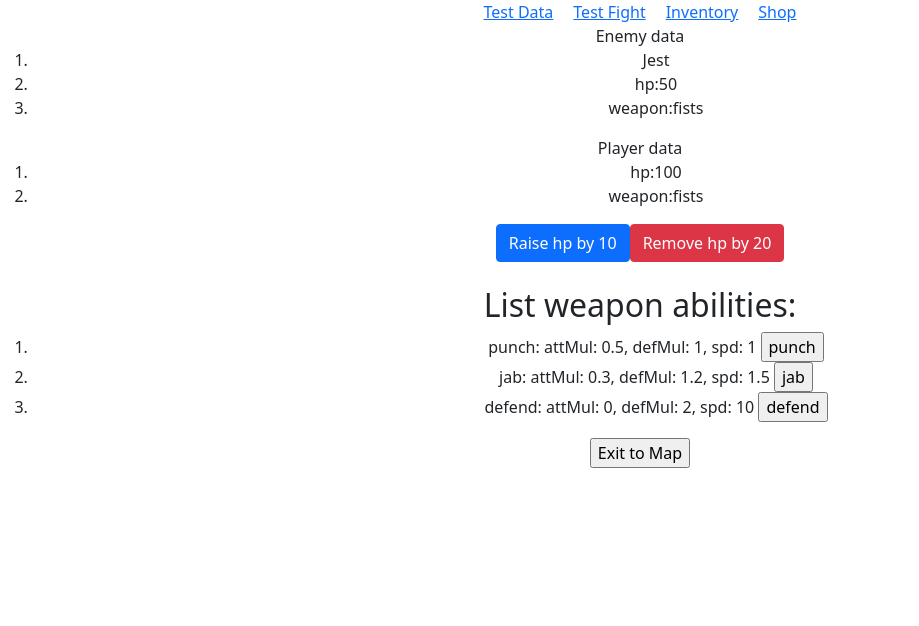
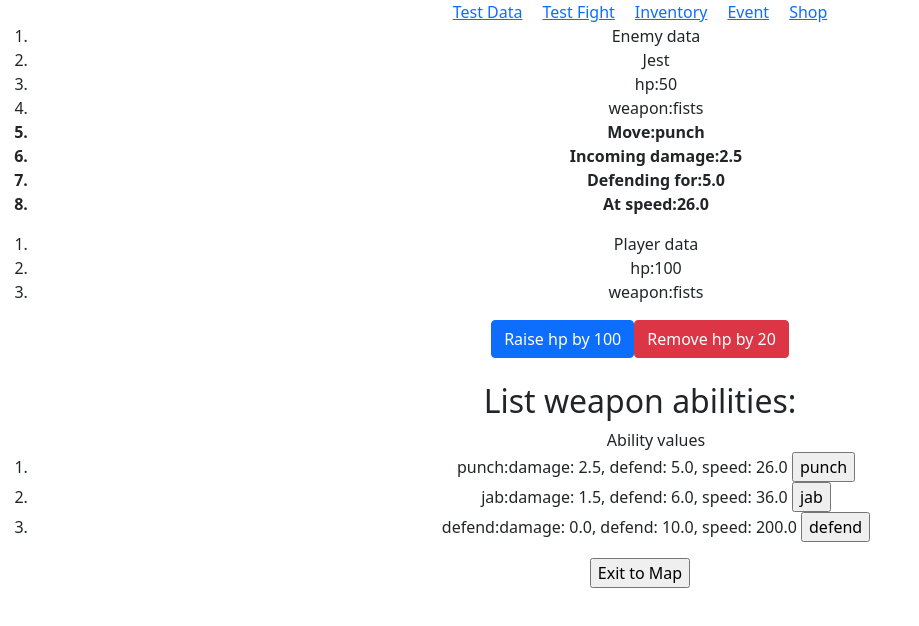
Before and after one commit to TimothyShepherd/Textbased-Adventure-Game, a React (Create React App) app: page /test_fight in a window 1280 px wide. Shown: the top 626 px of the page, without its empty margins (0-919 px from the left). Built offline with nearby package versions, Linux system fonts and the light colour scheme.

Commit message:
Fights working as of now

```diff
--- a/src/App.js
+++ b/src/App.js
@@ -9,6 +9,7 @@ import {
   Link
 } from "react-router-dom";
 import { Inv } from './Pages/Inventory';
+import { Evt } from './Pages/Events';
 import { Shop } from './Pages/Shop';
 function App() {
 
@@ -19,12 +20,14 @@ function App() {
     <Link className="links" to="/test_data">Test Data</Link>
     <Link className="links" to="/test_fight">Test Fight</Link>
     <Link className="links" to="/inventory">Inventory</Link>
+    <Link className="links" to="/event">Event</Link>
     <Link className="links" to="/shop">Shop</Link>
         <Routes>
 
           <Route path="/test_data" element={<Par />} />
           <Route path="/test_fight" element={<MockFight />} />
           <Route path="/inventory" element={<Inv/>} />
+          <Route path="/event" element={<Evt/>} />
           <Route path="/shop" element={<Shop/>} />
         </Routes>
      </Router>
--- a/src/Components/Parent.js
+++ b/src/Components/Parent.js
@@ -25,6 +25,7 @@ export function Par()  {
 
     function setEnemy(e){
         dispatch({ type: 'setEnemy', payload: e.target.value })
+        dispatch({ type: 'tile', payload: "enemy" })
     }
 
     return (
--- /dev/null
+++ b/src/Components/characterInfo.js
@@ -0,0 +1,88 @@
+import { useDispatch, useSelector } from "react-redux";
+import BTNOutput from './TypeScript Start/Output';
+
+//Define a component that will use dispatcher
+//Note we require an import
+const Info = () => {
+    const state = useSelector(state => state);
+    const                          items = state.items;
+
+    const player = state.player;
+    const abilities = state.abilities;
+    const currentWeapon = state.player.currentWeapon;
+    const currentWeaponStats = {...items[currentWeapon],skills: items[currentWeapon].skills.length}
+    const inventory = player.inventory;
+    const potions = state.potions;
+
+    //Dispatch actually SENDS AN OBJECT
+    //TYPE is a KEY with : 'VALUE'
+    //You can put as much data as you like.
+    const dispatch = useDispatch();
+    //increase and decrease gold
+
+    //Add XP by value
+    const weaponSelect = (e) => {
+        //let x = document.getElementById("weapon")
+        let x = e.target.value
+        dispatch({ type: 'weaponSelect', payload: x })
+    }
+
+    const usePotion=(e)=>{
+
+
+        let name = e.target.name
+        if(player.potions[name]>0){
+        dispatch({ type: 'hpInc', payload: potions[name] })
+        dispatch({ type: 'removePotion', payload: name, quantity:1 })
+        }
+
+
+    }
+
+    return (
+        <div >
+             <h1>
+                Hp: {player.hp}
+            </h1>
+
+
+
+                Gold earned: {state.gold}
+
+            <br/>
+                         Current Level: {player.xp.level}
+
+            <br/>
+
+                Current amount of XP (leves on 100): {player.xp.number}
+
+            <h1>Your current weapon is: {player.currentWeapon}</h1>
+            <select onChange={weaponSelect} value={currentWeapon} id="weapon">
+                {
+                    Object.keys(inventory).map((weapon) =>
+                        <option key={weapon} value={weapon}>{weapon}</option>
+                    )}
+            </select>
+            <h2>Current weapon stats: </h2><ol>{
+                Object.keys(currentWeaponStats).map((key) =>
+                    <li key={key}>{key}: {currentWeaponStats[key]}</li>
+                )}
+            </ol>
+
+            <h2>List weapon abilities: </h2><ol>
+                {items[currentWeapon].skills.map((c) => <li key={c}>{"\t"+c+":"+Object.keys(abilities[c]).map((multiplier) => "\t" + multiplier + ": " + abilities[c][multiplier])}</li>
+                )
+                    //my.map((c)=>console.log(Object.keys(abilities[c]).map((multiplier)=>console.log(multiplier+": "+abilities[c][multiplier]))))
+                }
+
+            </ol>
+                <h2>Current Potions:</h2>
+                <div><ol>{Object.keys(player.potions).map((key)=><li>{key}:{player.potions[key]}<button name = {key} onClick={usePotion}>USE</button></li>)}</ol></div>
+
+
+        </div>
+    )
+
+}
+
+export default Info;
--- /dev/null
+++ b/src/Pages/Events.js
@@ -0,0 +1,23 @@
+import {React,useEffect} from 'react';
+
+
+import { useNavigate } from 'react-router-dom';
+import { useSelector, useDispatch } from "react-redux";
+import Info from '../Components/characterInfo.js';
+
+export function Evt()  {
+    const navigate = useNavigate();
+    const state = useSelector(state => state)
+
+    const next = ()=>{
+        navigate("/test_fight")
+    }
+
+
+    return (
+        <div>
+            <h2 className="App-header">An Event has ocurred</h2>
+                <input type="button" value="Continue" onClick={next}/>
+        </div>
+    )
+}
--- a/src/Pages/Inventory.js
+++ b/src/Pages/Inventory.js
@@ -1,8 +1,9 @@
 import {React,useEffect} from 'react';
 
-import Options2 from '../Components/moreOptions.js';
+
 import { useNavigate } from 'react-router-dom';
 import { useSelector, useDispatch } from "react-redux";
+import Info from '../Components/characterInfo.js';
 
 export function Inv()  {
     const navigate = useNavigate();
@@ -23,7 +24,7 @@ export function Inv()  {
             <h2 className="App-header">This set of buttons change conditions and send you to fight "Auto redirection based on conditions"</h2>
                 <input type="button" value="redirect to fight -if- its present" onClick={redirectFight}/>
                 <input type="button" value="redirect to Shop -if- its present" onClick={redirectShop}/>
-            <Options2/>
+            <Info/>
         </div>
     )
 }
--- a/src/Pages/Mock_fight.js
+++ b/src/Pages/Mock_fight.js
@@ -1,10 +1,10 @@
-import {React,useEffect,useState} from 'react';
+import { React, useEffect, useState } from 'react';
 import { useDispatch, useSelector } from "react-redux";
 import { useNavigate } from 'react-router-dom';
 
-export function MockFight(props)  {
+export function MockFight(props) {
     console.log("Mock Fight Rendered")
-    const state = useSelector(state=>state)
+    const state = useSelector(state => state)
     const player = state.player;
     const enemy = state.enemies.current;
     const navigate = useNavigate();
@@ -13,71 +13,149 @@ export function MockFight(props)  {
     const abilities = state.abilities;
     useEffect(() => {
         // Update the document title using the browser API
-        if(player.currentTile=="none"){
+        if (player.currentTile == "none") {
             navigate('/test_data');
         }
-      },[player]);
+    }, [player]);
 
-    const mapExit = ()=>{
+    const mapExit = () => {
         dispatch({ type: 'tile', payload: "none" })
     }
-    const hpInc=()=>{
-        dispatch({ type: 'hpInc', payload: 15 })
+    const hpInc = () => {
+        dispatch({ type: 'hpInc', payload: 100 })
     }
 
-    const hpDec=()=>{
+    const hpDec = () => {
         dispatch({ type: 'hpDec', payload: 20 })
     }
 
-    const action=(e)=>{
+    const action = (e) => {
         //as String
         let current = e.target.value
-        let att = items[player.currentWeapon].att
-        let attMul = abilities[current].attMul
-        let damage = attMul*att
-        let newhp = ((enemy.hp-damage)).toFixed()
+        let plyrSPD = speed(player.currentWeapon, current)
+        let enemySPD = speed(enemy.weapon, items[enemy.weapon].skills[enemy.ability])
+
+            //Returns the new total HP
+        let newhp = damageToEnemy(current)
+        newhp = parseInt(newhp).toFixed(1)
         let newxp = enemy.xp
-        if(newhp<=0){
+        if (newhp <= 0) {
             newhp = 0
             dispatch({ type: 'addXp', payload: enemy.xp })
             dispatch({ type: 'addGold', payload: enemy.gold })
             newxp = 0;
+            dispatch({ type: 'tile', payload: "none" })
         }
-        let newenemy=({...enemy,hp:newhp,xp:newxp})
+
+        let newenemy = ({ ...enemy, hp: newhp, xp: newxp })
+
         dispatch({ type: 'dmgEnemy', payload: newenemy })
+        dispatch({ type: 'setEnemyMove' });
 
+        let playerDmg = damageToPlayer();
+
+        //Does defense apply? Must be done this exact way, comparing the values directly sometimes causes java to -mess up-
+        //in the following absurd way: "5<4 is true"
+        let difference = (plyrSPD-enemySPD)
+        if (difference >= 0) {
+            playerDmg = playerDmg - defense(player.currentWeapon, current);
+        }
+        //least amount of damage
+        if (playerDmg < 0) {
+            playerDmg = 1;
+        }
+        console.log(playerDmg)
+
+
+        dispatch({ type: 'hpDec', payload: playerDmg })
+
+    }
+
+    function damageToEnemy(current) {
+        let att = items[player.currentWeapon].att
+        let attMul = abilities[current].attMul
+        let damage = attMul * att
+
+        let plyrSPD = speed(player.currentWeapon, current)
+        let enemySPD = speed(enemy.weapon, items[enemy.weapon].skills[enemy.ability])
+        if(enemySPD>plyrSPD){
+            damage = damage - defense(enemy.weapon, items[enemy.weapon].skills[enemy.ability])
+        }
+
+        if(damage<0){
+            damage=2;
+        }
+
+        let newhp = ((enemy.hp - damage)).toFixed(1)
+
+
+
+        return newhp;
+    }
+
+    function damageToPlayer() {
+        let att = items[enemy.weapon].att
+        let attMul = abilities[items[enemy.weapon].skills[enemy.ability]].attMul
+        let damage = attMul * att
+        return (damage).toFixed(1);
+    }
+
+    //weapon name
+    //ability name
+    function damage(weapon, ability) {
+        let att = items[weapon].att
+        let mul = abilities[ability].attMul
+        return (att * mul).toFixed(1)
+    }
+
+    function defense(weapon, ability) {
+        let def = items[weapon].def
+        let mul = abilities[ability].defMul
+        return (def * mul).toFixed(1)
+    }
+
+    function speed(weapon, ability) {
+        return (items[weapon].spd * abilities[ability].spd).toFixed(1)
     }
 
     return (
         <div>
             <div className="enemy">
-                Enemy data
                 <ol>
+                    <li>Enemy data </li>
+
                     <li>{enemy.name}</li>
                     <li>hp:{enemy.hp}</li>
                     <li>weapon:{enemy.weapon}</li>
+                    <b> <li>Move:{items[enemy.weapon].skills[enemy.ability]}</li></b>
+                    <b> <li>Incoming damage:{damageToPlayer()}</li></b>
+                    <b> <li>Defending for:{defense(enemy.weapon, items[enemy.weapon].skills[enemy.ability])}</li></b>
+                    <b> <li>At speed:{speed(enemy.weapon, items[enemy.weapon].skills[enemy.ability])}</li></b>
                 </ol>
             </div>
             <div className="player">
-            Player data
                 <ol>
+                    <li>Player data </li>
+
                     <li>hp:{player.hp}</li>
                     <li>weapon:{player.currentWeapon}</li>
                 </ol>
             </div>
-            <button onClick={hpInc} className="btn btn-primary"> Raise hp by 10</button>
+            <button onClick={hpInc} className="btn btn-primary"> Raise hp by 100</button>
             <button onClick={hpDec} className="btn btn-danger"> Remove hp by 20</button><br /><br />
             <h2>List weapon abilities: </h2><ol>
-                {items[player.currentWeapon].skills.map((c) => <li key={c}>{"\t"+c+":"+Object.keys(abilities[c]).map((multiplier) =>  "\t" + multiplier + ": " + abilities[c][multiplier])}
+                Ability values
+                {items[player.currentWeapon].skills.map((c) => <li key={c}>{"\t" + c + ":" + "damage: " + damage(player.currentWeapon, c) + ", defend: " + defense(player.currentWeapon, c) + ", speed: " + speed(player.currentWeapon, c)}
                     &nbsp;<input type="button" value={c} onClick={action} /></li>
 
                 )
 
                 }
 
+
             </ol>
 
-            <input type="button" value="Exit to Map" onClick={mapExit}/>
+            <input type="button" value="Exit to Map" onClick={mapExit} />
         </div>
     )
 }
--- a/src/Pages/Shop.js
+++ b/src/Pages/Shop.js
@@ -10,6 +10,7 @@ export function Shop()  {
     const state = useSelector(state => state)
     const player = state.player;
     const itemsState = state.items;
+    const potions = state.potions
     const [item, setItems] = useState({...itemsState,sword:{...itemsState.sword,random:(Math.floor(Math.random() * (41 - 20) + 20))},
                                                     axe:{...itemsState.axe,random:(Math.floor(Math.random() * (41 - 20) + 20))},
                                                     knife:{...itemsState.knife,random:(Math.floor(Math.random() * (41 - 20) + 20))},
@@ -24,27 +25,54 @@ export function Shop()  {
     const redirect = ()=>{
         navigate("/inventory")
     }
-    console.log(item)
+   // console.log(item)
 
     const hpInc=()=>{
-        //15 is base for heal while sleeping
-        dispatch({ type: 'hpInc', payload: 30 })
-        dispatch({ type: 'removeGold', payload: 10 })
+
+       //Order matters: Guard Operator
+        if(player.hp<100&&removeGold(10)){
+            dispatch({ type: 'hpInc', payload: 30 })
+        }
+
     }
-    const getRandomArbitrary=()=> {
-        let max = 41;
-        let min = 15;
-        console.log(max)
-        console.log(min)
-        let rand = (Math.floor(Math.random() * (max - min) + min));
-        console.log("rand:" + rand)
 
-      }
 
-    const removeGold=(e)=>{
+    function removeGold(value){
+        if(value >state.gold){
+            document.getElementById("goldAlert").innerHTML="NOT ENOUGH GOLD!"
+        return false;
+        }
+        else{
+            dispatch({ type: 'removeGold', payload: value })
+        document.getElementById("goldAlert").innerHTML="THANKS FOR YOUR PURCHASE!"
+        return true;
+    }
+    }
+    const buyItem=(e)=>{
+
         let value = e.target.innerHTML
-        console.log(value)
-        dispatch({ type: 'removeGold', payload: value })
+
+        if(removeGold(value)){
+           payloadAdd(e.target.name)
+
+        }
+    }
+
+    const buyPotion=(e)=>{
+
+        let value = e.target.innerHTML
+        let name = e.target.name
+        if(removeGold(value)){
+            dispatch({ type: 'addPotion', payload: name, quantity:1 })
+
+
+        }
+    }
+
+     //Inventory
+     const payloadAdd = (e) => {
+        let x = e
+        dispatch({ type: 'addItem', payload: x })
     }
     //Stores should be accessible only once.
     //Stores should generate numbers between 1 and 4 (items available to buy)
@@ -52,14 +80,18 @@ export function Shop()  {
     //Should generate a range of values to buy an item.
     return (
         <div>
-            <h2 className="App-header">This set of buttons regarding the shop, which mean you buy and sell stuff</h2>
+            <h2 className="App-header">WELCOME TO THE SHOP</h2>
             <h2>Current hp: {player.hp}</h2>
             <h2>Current gold: {state.gold}</h2>
 
                 <input type="button" value="redirect to inventory" onClick={redirect}/><br/>
                 <input type="button" value="Hire someone to guard you on your sleep. (30 hp for 10 Gold)" onClick={hpInc}/>
                 <h2>Buy an item for the right price!</h2>
-                <ol>{Object.keys(item).map((key)=><li>{key}:<button onClick={removeGold} >{item[key].random}</button></li>)}</ol>
+                <ol>{Object.keys(item).map((key)=><li>{key}: <span></span> <button onClick={buyItem} name={key}>{item[key].random}</button></li>)}</ol>
+                <h2>Maybe a healing potion instead?!</h2>
+                <ol>{Object.keys(potions).map((key)=><li>{key}: <span></span> <button onClick={buyPotion} name={key}>{potions[key]}</button></li>)}</ol>
+
+                <h3 id="goldAlert">Buy something!!</h3>
         </div>
     )
 }
--- a/src/store/index.js
+++ b/src/store/index.js
@@ -4,8 +4,8 @@ import { createStore } from "redux";
 const initialState = {
     gold: 0,
     player: {
-        currentTile:"general",
-        hp:100,
+        currentTile: "general",
+        hp: 100,
         x: 0,
         y: 0,
         currentWeapon: "fists",
@@ -17,22 +17,33 @@ const initialState = {
             level: 1,
             //Level up on 100
             number: 0
+        },
+        potions: {
+            large: 0,
+            medium: 0,
+            small: 0
         }
     },
     items: {
-        fists: { att: 5, def: 5, spd: 20,
-            skills:["punch","jab","defend"]},
-        sword: { att: 10, def: 12, spd: 10,
-            skills:["stab","slice","parry","defend"]},
+        fists: {
+            att: 5, def: 5, spd: 20,
+            skills: ["punch", "jab", "defend"]
+        },
+        sword: {
+            att: 10, def: 12, spd: 10,
+            skills: ["stab", "slice","strike", "parry"]
+        },
         axe: {
             att: 15, def: 5, spd: 8,
-            skills:["strike","slice","smash","defend"]
+            skills: ["strike", "slice", "smash", "defend"]
         },
-        boxing_gloves: { att: 6, def: 8, spd: 20 ,
-            skills:["punch","jab","strike","defend"]
+        boxing_gloves: {
+            att: 8, def: 15, spd: 15,
+            skills: ["punch", "jab", "strike", "roll"]
         },
-        knife: { att: 8, def: 3, spd: 20 ,
-            skills:["stab","slice","defend"]
+        knife: {
+            att: 8, def: 3, spd: 20,
+            skills: ["stab", "slice", "defend"]
         }
     },
     abilities: {
@@ -40,56 +51,64 @@ const initialState = {
         strike: { attMul: 1.3, defMul: .8, spd: 1 },
         smash: { attMul: 1.5, defMul: .5, spd: .8 },
         //sword and knife
-        stab: { attMul: 2, defMul: 0, spd: 1.5 },
-        slice: { attMul: 1, defMul: 1, spd: 2 },
-        parry: { attMul: .2, defMul: 1.5, spd: 20 },
+        stab: { attMul: 2, defMul: 0, spd: 1 },
+        slice: { attMul: 1, defMul: 1, spd: 1.5 },
+        parry: { attMul: .4, defMul: 1.5, spd: 20 },
         //all
         defend: { attMul: 0, defMul: 2, spd: 10 },
 
         //Acquired through events
         counter: { attMul: 1, defMul: 1.5, spd: 2 },
-
+        roll: { attMul: 0, defMul: 3, spd: 5 },
         //Fist and boxing_gloves
-        punch: { attMul: .5, defMul: 1, spd: 1 },
-        jab: { attMul: .3, defMul: 1.2, spd: 1.5 },
+        punch: { attMul: .5, defMul: 1, spd: 1.3 },
+        jab: { attMul: .3, defMul: 1.2, spd: 1.8 },
         overhead: { attMul: 2, defMul: .6, spd: .5 }
     },
     //On defeat, drop weapon and
-    enemies:{
-        Jester:{
-            name:"Jest",
-            hp:50,
-            weapon:"fists",
-            xp:50,
-            gold:20
+    enemies: {
+        Jester: {
+            name: "Jest",
+            hp: 50,
+            weapon: "fists",
+            xp: 50,
+            gold: 20
         },
-        Bucaneer:{
-            name:"Javaneer",
-            hp:75,
-            weapon:"knife",
-            xp:60,
-            gold:30
+        Bucaneer: {
+            name: "Javaneer",
+            hp: 75,
+            weapon: "knife",
+            xp: 60,
+            gold: 30
         },
-        First_Mate:{
-            name:"First M8",
-            hp:80,
-            weapon:"boxing_gloves",
-            xp:80,
-            gold:50
+        First_Mate: {
+            name: "First M8",
+            hp: 80,
+            weapon: "boxing_gloves",
+            xp: 80,
+            gold: 50
         },
-        Pirate_lord:{
-            name:"BlueBeard",
-            hp:100,
-            weapon:"sword",
-            xp:0,
-            gold:100
+        Pirate_lord: {
+            name: "BlueBeard",
+            hp: 100,
+            weapon: "sword",
+            xp: 0,
+            gold: 100
         },
-        current:{
-            name:"Jest",
-            hp:50,
-            weapon:"fists",
-            xp:50
-    }
+        current: {
+            name: "Jest",
+            hp: 50,
+            weapon: "fists",
+            xp: 50,
+            gold: 20,
+            ability: 0
+        }
+    },
+
+    potions: {
+        large: 50,
+        medium: 30,
+        small: 10,
     }
 
 
@@ -141,12 +160,28 @@ const counterModify = (state = initialState, action) => {
     //inventory
     //Adds item based on name
     if (action.type === "addItem") {
-        let current = state.player.inventory[action.payload]||0
+        let current = state.player.inventory[action.payload] || 0
         let inventory = { ...state.player.inventory, [action.payload]: current + 1 }
         let player = { ...state.player, inventory }
 
         return { ...state, player }
     }
+    //Adds potions, first function of its kind, as it manages 'payload' and 'quantity'
+    if (action.type === "addPotion") {
+        let current = state.player.potions[action.payload]
+        let potions = { ...state.player.potions, [action.payload]: current + action.quantity }
+        let player = { ...state.player, potions }
+
+        return { ...state, player }
+    }
+    if (action.type === "removePotion") {
+        let current = state.player.potions[action.payload]
+        let potions = { ...state.player.potions, [action.payload]: current - action.quantity }
+        let player = { ...state.player, potions }
+
+        return { ...state, player }
+    }
+
     //Removes item based on name, minimum of zero
     if (action.type === "removeItem") {
         let current = state.player.inventory[action.payload]
@@ -156,13 +191,13 @@ const counterModify = (state = initialState, action) => {
 
             return { ...state, player }
         }
-        else{
+        else {
 
-            let inventory = { ...state.player.inventory}
+            let inventory = { ...state.player.inventory }
             delete inventory[action.payload]
             let player = { ...state.player, inventory }
-            if(player.currentWeapon==action.payload){
-                player = { ...player,currentWeapon:"fists"}
+            if (player.currentWeapon == action.payload) {
+                player = { ...player, currentWeapon: "fists" }
             }
 
             return { ...state, player }
@@ -200,16 +235,17 @@ const counterModify = (state = initialState, action) => {
     }
 
     //hp methods
-    //raise hp
+    //Raise player HP by payload amount
     if (action.type === "hpInc") {
-        let value = state.player.hp + action.payload
-        if(value>100){value = 100}
+        let value = Math.trunc(state.player.hp + action.payload)
+        if (value > 100) { value = 100 }
         let player = { ...state.player, hp: value }
         return { ...state, player }
     }
+    //Reduce player HP by payload amount
     if (action.type === "hpDec") {
-        let value = state.player.hp - action.payload
-        if(value<0){value = 0}
+        let value = Math.trunc((state.player.hp - action.payload)*100)/100
+        if (value < 0) { value = 0 }
         let player = { ...state.player, hp: value }
         return { ...state, player }
     }
@@ -220,18 +256,35 @@ const counterModify = (state = initialState, action) => {
         return { ...state, player }
     }
 
-    if(action.type === "dmgEnemy"){
+    if (action.type === "dmgEnemy") {
         let value = action.payload
-        let enemies = {...state.enemies,current:value}
-        return {...state,enemies}
+        let enemies = { ...state.enemies, current: value }
+        return { ...state, enemies }
     }
 
-    if(action.type ==="setEnemy"){
+    if (action.type === "setEnemy") {
         let value = state.enemies[action.payload];
-        let enemies = {...state.enemies, current:value}
-        return {...state,enemies}
+        //Randomize initial enemy ability once a new enemy is instantiated
+        let eWeaponName = state.enemies.current.weapon;
+        let eWeapon = state.items[eWeaponName];
+        let min = 0;
+        let max = eWeapon.skills.length
+        let random = Math.floor(Math.random() * (max - min) + min);
+        let enemies = { ...state.enemies, current: { ...value, ability: random } }
+        return { ...state, enemies }
+    }
+    //Sets enemy move to random number depending on their abilities. Called only after damage calculation.
+    if (action.type === "setEnemyMove") {
+        //Simply randomize next enemy move
+        let eWeaponName = state.enemies.current.weapon;
+        let eWeapon = state.items[eWeaponName];
+        let min = 0;
+        let max = eWeapon.skills.length
+        let random = Math.floor(Math.random() * (max - min) + min);
+        let enemies = { ...state.enemies, current: { ...state.enemies.current, ability: random } }
+        return { ...state, enemies }
+    }
 
-    }
 
     return state;
 }
```
Lines whose indentation alone changed are shown as unchanged.
